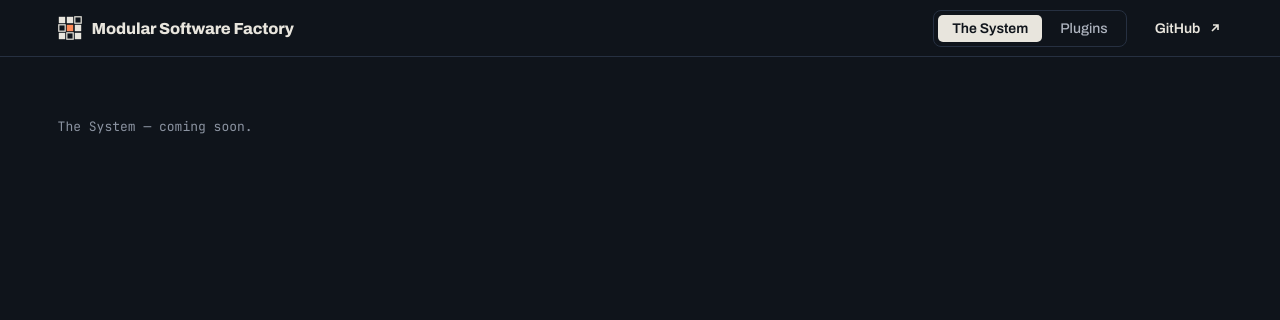
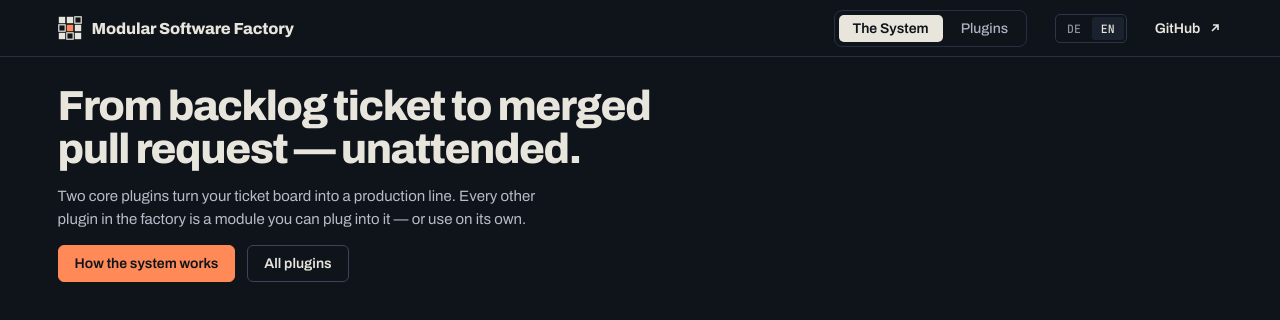
Before and after one commit to seretos-agents/modular-software-factory, a website: page site/index.html in a window 1280 px wide. Drawn offline with Linux system fonts and the light colour scheme.

Commit message:
Implement DE/EN language toggle and hero left column (#32)

```diff
--- a/site/i18n.js
+++ b/site/i18n.js
@@ -1,8 +1,73 @@
-// Compile-level skeleton; behaviour arrives in the implement phase.
-export const MESSAGES = { en: {}, de: {} };
-export function translate(dict, lang, key) {}
-export function pickLanguage(stored, navLang) {}
-export function getStoredLanguage(win) {}
-export function setStoredLanguage(win, lang) {}
-export function applyLanguage(doc, dict, lang) {}
-export function initI18n(doc, win, dict = MESSAGES) {}
+const STORAGE_KEY = 'msf-lang';
+const SUPPORTED = ['de', 'en'];
+
+export const MESSAGES = {
+  en: {
+    'nav.system': 'The System',
+    'nav.plugins': 'Plugins',
+    'system.title': 'From backlog ticket to merged pull request — unattended.',
+    'system.pitch': 'Two core plugins turn your ticket board into a production line. Every other plugin in the factory is a module you can plug into it — or use on its own.',
+    'system.cta.plugins': 'All plugins',
+    'cta.how': 'How the system works',
+    'plugins.title': 'Plug in what your project needs.',
+    'plugins.pitch': 'Every plugin works on its own or as a module in the production line. Add the marketplace once, then install only what you need — in Claude Code or Codex.',
+    'plugins.cta.catalog': 'Browse the catalog',
+  },
+  de: {
+    'nav.system': 'Das System',
+    'nav.plugins': 'Plugins',
+    'system.title': 'Vom Backlog-Ticket zum gemergten Pull Request — unbeaufsichtigt.',
+    'system.pitch': 'Zwei Kern-Plugins machen dein Ticket-Board zur Fertigungsstraße. Jedes weitere Plugin der Factory ist ein Modul, das du einstecken kannst — oder für sich allein nutzt.',
+    'system.cta.plugins': 'Alle Plugins',
+    'cta.how': 'So funktioniert das System',
+    'plugins.title': 'Steck ein, was dein Projekt braucht.',
+    'plugins.pitch': 'Jedes Plugin funktioniert für sich oder als Modul in der Fertigungsstraße. Füge den Marketplace einmal hinzu und installiere dann nur, was du brauchst — in Claude Code oder Codex.',
+    'plugins.cta.catalog': 'Katalog durchsuchen',
+  },
+};
+
+export function translate(dict, lang, key) {
+  return dict[lang]?.[key] ?? dict.en?.[key] ?? key;
+}
+
+export function pickLanguage(stored, navLang) {
+  if (SUPPORTED.includes(stored)) return stored;
+  const prefix = typeof navLang === 'string' ? navLang.toLowerCase().split('-')[0] : '';
+  return SUPPORTED.includes(prefix) ? prefix : 'en';
+}
+
+export function getStoredLanguage(win) {
+  try {
+    return win.localStorage.getItem(STORAGE_KEY);
+  } catch {
+    return null;
+  }
+}
+
+export function setStoredLanguage(win, lang) {
+  try {
+    win.localStorage.setItem(STORAGE_KEY, lang);
+  } catch {
+    // storage unavailable (private mode, blocked): the switch still works for this page view
+  }
+}
+
+export function applyLanguage(doc, dict, lang) {
+  doc.documentElement.lang = lang;
+  doc.querySelectorAll('[data-i18n]').forEach((el) => {
+    el.textContent = translate(dict, lang, el.dataset.i18n);
+  });
+  doc.querySelectorAll('[data-lang]').forEach((btn) => {
+    btn.setAttribute('aria-pressed', String(btn.dataset.lang === lang));
+  });
+}
+
+export function initI18n(doc, win, dict = MESSAGES) {
+  applyLanguage(doc, dict, pickLanguage(getStoredLanguage(win), win.navigator?.language));
+  doc.querySelectorAll('[data-lang]').forEach((btn) => {
+    btn.addEventListener('click', () => {
+      setStoredLanguage(win, btn.dataset.lang);
+      applyLanguage(doc, dict, btn.dataset.lang);
+    });
+  });
+}
--- a/site/index.html
+++ b/site/index.html
@@ -18,9 +18,10 @@
 </a>
 <div class="navr">
 <nav class="tabs" aria-label="Main">
-<a href="#system" data-tab="system">The System</a>
-<a href="#plugins" data-tab="plugins">Plugins</a>
+<a href="#system" data-tab="system" data-i18n="nav.system">The System</a>
+<a href="#plugins" data-tab="plugins" data-i18n="nav.plugins">Plugins</a>
 </nav>
+<div class="seg-toggle" role="group" aria-label="Language"><button type="button" data-lang="de" aria-pressed="false">DE</button><button type="button" data-lang="en" aria-pressed="true">EN</button></div>
 <a class="gh" href="https://github.com/seretos-agents/modular-software-factory" target="_blank" rel="noopener" aria-label="GitHub">
 <span>GitHub</span>
 <svg width="14" height="14" viewBox="0 0 14 14" fill="none" stroke="currentColor" stroke-width="1.6" aria-hidden="true"><path d="M4 10 10 4M5 4h5v5"/></svg>
@@ -31,17 +32,37 @@
 </div>
 
 <main>
-<section class="wrap page" data-page="system">
-<p class="placeholder">The System — coming soon.</p>
+<section class="hero" data-page="system">
+<div class="wrap">
+<div class="stack">
+<h1 data-i18n="system.title">From backlog ticket to merged pull request — unattended.</h1>
+<p data-i18n="system.pitch">Two core plugins turn your ticket board into a production line. Every other plugin in the factory is a module you can plug into it — or use on its own.</p>
+<div class="btns">
+<a class="btn pri" href="#line" data-i18n="cta.how">How the system works</a>
+<a class="btn" href="#plugins" data-i18n="system.cta.plugins">All plugins</a>
+</div>
+</div>
+</div>
 </section>
-<section class="wrap page" data-page="plugins" hidden>
-<p class="placeholder">Plugins — coming soon.</p>
+<section class="hero" data-page="plugins" hidden>
+<div class="wrap">
+<div class="stack">
+<h1 data-i18n="plugins.title">Plug in what your project needs.</h1>
+<p data-i18n="plugins.pitch">Every plugin works on its own or as a module in the production line. Add the marketplace once, then install only what you need — in Claude Code or Codex.</p>
+<div class="btns">
+<a class="btn pri" href="#catalog" data-i18n="plugins.cta.catalog">Browse the catalog</a>
+<a class="btn" href="#system" data-i18n="cta.how">How the system works</a>
+</div>
+</div>
+</div>
 </section>
 </main>
 
 <script type="module">
 import { initTabs } from './tabs.js';
+import { initI18n } from './i18n.js';
 initTabs(document, window);
+initI18n(document, window);
 </script>
 </body>
 </html>
--- a/site/styles.css
+++ b/site/styles.css
@@ -2,7 +2,7 @@
   color-scheme: dark;
   --bg:#0F141B; --grid:#1A2230; --line:#263041;
   --text:#E8E5DD; --muted:#8B93A1;
-  --you:#FF8A57;
+  --you:#FF8A57; --soft:#B7BCC6; --card:#1A2230; --line2:#2C3647;
   --mono:'JetBrains Mono',ui-monospace,Menlo,Consolas,monospace;
   --sans:Archivo,'Helvetica Neue',Arial,sans-serif;
 }
@@ -24,10 +24,22 @@ a:focus-visible,button:focus-visible{outline:2px solid var(--you);outline-offset
 .tabs a[aria-current]{background:var(--text);color:var(--bg);font-weight:600}
 .gh{display:flex;align-items:center;gap:8px;font-size:14px;font-weight:600;text-decoration:none}
 
-.page{padding-block:48px}
-.placeholder{font-family:var(--mono);font-size:13px;color:var(--muted)}
+.seg-toggle{display:flex;gap:2px;padding:2px;border:1px solid var(--line2);border-radius:5px}
+.seg-toggle button{white-space:nowrap;font:500 11.5px var(--mono);color:var(--muted);background:none;border:0;padding:4px 9px;border-radius:3px;cursor:pointer}
+.seg-toggle button[aria-pressed=true]{background:var(--card);color:var(--text)}
+
+/* hero (left column only; the mockup's right-hand panels are separate work) */
+.hero .wrap{padding-block:28px;display:grid;grid-template-columns:7fr 4fr;gap:24px 8%;align-items:center}
+.hero .wrap>*{min-width:0}
+.hero h1{margin:0;font-size:clamp(28px,3.4vw,42px);line-height:1.02;font-weight:800;letter-spacing:-.035em;text-wrap:balance}
+.hero p{margin:0;max-width:60ch;font-size:15px;line-height:1.55;color:var(--soft)}
+.stack{display:flex;flex-direction:column;gap:14px}
+.btns{display:flex;flex-wrap:wrap;gap:12px}
+.btn{padding:10px 16px;font-size:14px;font-weight:600;text-decoration:none;border-radius:6px;border:1px solid #3A4557}
+.btn.pri{background:var(--you);border-color:var(--you);color:var(--bg)}
 
 @media (max-width:900px){
+  .hero .wrap{grid-template-columns:1fr}
   .gh span{display:none}
 }
 @media (max-width:560px){
--- a/site/tabs.js
+++ b/site/tabs.js
@@ -1,5 +1,5 @@
 export function activeTabFromHash(hash) {
-  return hash === '#plugins' ? 'plugins' : 'system';
+  return hash === '#plugins' || hash === '#catalog' ? 'plugins' : 'system';
 }
 
 export function applyActiveTab(doc, tab) {
```
Also changed, not shown: AGENTS.md (+1 -1 lines), site/i18n.test.js (+8 -3 lines).
